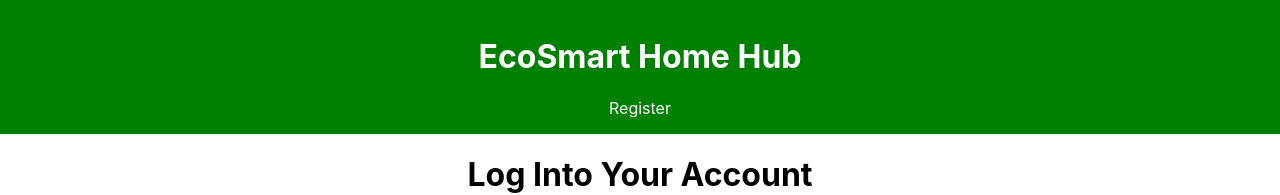
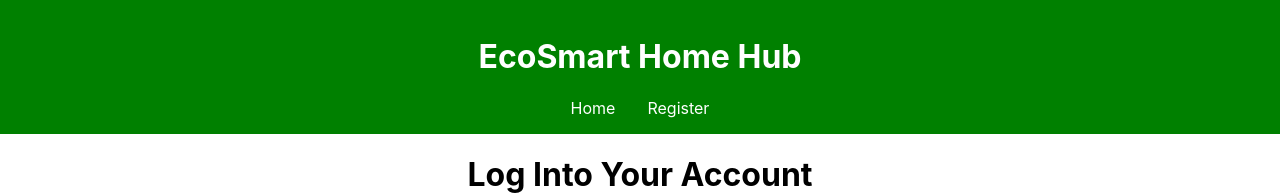
Before and after one commit to nic5694/EcoSmart_Home_Hub, a React (Create React App) app in the folder frontend/: page /login in a window 1280 px wide. Shown: the top 195 px of the page. Built offline with nearby package versions, Linux system fonts and the light colour scheme.

Commit message:
Added a home button for Login & Register Pages

```diff
--- a/frontend/src/pages/LoginPage.tsx
+++ b/frontend/src/pages/LoginPage.tsx
@@ -41,6 +41,7 @@ const Header: React.FC = () => {
     <header style={headerStyle}>
       <h1 style={{ color: 'white' }}>EcoSmart Home Hub</h1>
       <nav style={navStyle}>
+        <Link to="/" style={navLinkStyle}>Home</Link>
         <Link to="/register" style={navLinkStyle}>Register</Link>
         {auth.isAuthenticated && (
           <button style={logoutButtonStyle} onClick={handleLogout}>Logout</button>
--- a/frontend/src/pages/RegisterPage.tsx
+++ b/frontend/src/pages/RegisterPage.tsx
@@ -37,8 +37,8 @@ const Header: React.FC = () => {
     <header style={headerStyle}>
       <h1 style={{ color: 'white' }}>EcoSmart Home Hub</h1>
       <nav style={navStyle}>
+        <Link to="/" style={navLinkStyle}>Home</Link>
         <Link to="/login" style={navLinkStyle}>Login</Link>
-
       </nav>
     </header>
   );
```
